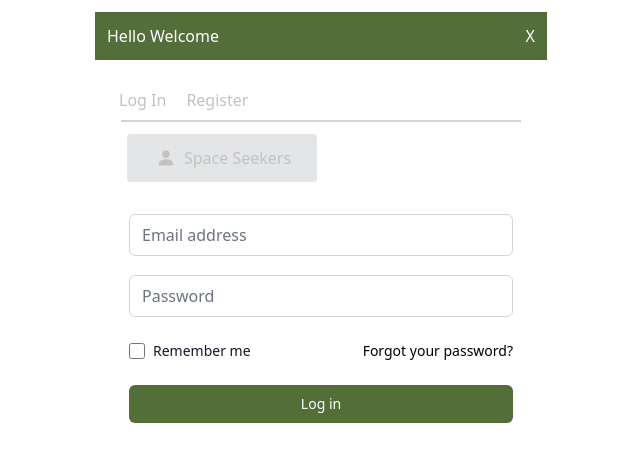
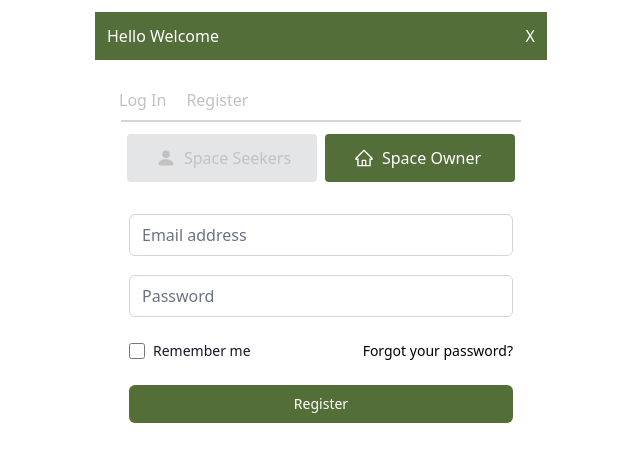
Before and after one commit to patrick-hub/warehouzit, a Next.js app: page /signin in a window 1280 px wide. Shown: the top 462 px of the page, without its empty margins (319-959 px from the left). Built offline with nearby package versions, Linux system fonts and the light colour scheme.

Commit message:
form validation

```diff
--- /dev/null
+++ b/app/components/Loader.jsx
@@ -0,0 +1,7 @@
+export default function Loader() {
+	return (
+		<div className="loader">
+			<p>Loading</p>
+		</div>
+	);
+}
--- a/app/forms/formAction.jsx
+++ b/app/forms/formAction.jsx
@@ -1,24 +1,22 @@
 export default function FormAction({
 	handleSubmit,
-    type='Button',
-    action='submit',
-    text
-}){
-    return(
+	type = "Button",
+	action = "submit",
+	text,
+	isLoading,
+}) {
+	return (
 		<>
-        {
-            type==='Button' ?
+			{type === "Button" ? (
 				<button
 					type={action}
 					className="group relative w-full flex justify-center py-2 px-4 border border-transparent text-sm font-medium rounded-md text-white bg-[#546e38] hover:bg-lime-900 focus:outline-none focus:ring-offset-2 focus:ring-lime-500 mt-10"
-                onSubmit={handleSubmit}
-            >
-
-                {text}
+					onClick={handleSubmit}>
+					{isLoading ? "Loading" : 'Register'}
 				</button>
-            :
+			) : (
 				<></>
+			)}
+		</>
+	);
 }
-        </>
-    )
-}
--- a/app/layout.js
+++ b/app/layout.js
@@ -40,7 +40,7 @@ export default function RootLayout({ children }) {
 						{<BsFillPersonFill style={{ width: "30px", height: "20px" }} />}
 						Space Seekers
 					</Button>
-					<Button
+					<Button className={styles.owner}
 						style={{
 							display: "flex",
 							alignItems: "center",
--- a/app/signup/page.jsx
+++ b/app/signup/page.jsx
@@ -5,6 +5,8 @@ import FormAction from "../forms/formAction";
 import Terms from "../forms/terms";
 import Input from "../components/Input";
 import axios from "../api/axios";
+import 'react-toastify/dist/ReactToastify.css'
+import {toast, ToastContainer } from 'react-toastify'
 
 const regApi = "https://warehouzitserver.onrender.com/api/v1/auth/register";
 const fields = signupFields;
@@ -14,7 +16,7 @@ fields.forEach((field) => (fieldsState[field.id] = ""));
 
 export default function Signup() {
 	const [signupState, setSignupState] = useState(fieldsState);
-    const [error, setError] = useState(null);
+    const [isLoading, setIsLoading] = useState(false)
 
 
 	const handleChange = (e) =>
@@ -22,7 +24,11 @@ export default function Signup() {
 
         const handleSubmit = async (e) => {
             e.preventDefault();
+            setIsLoading(true)
             await register();
+            setIsLoading(false)
+            setSignupState(fieldsState)
+
           };
 
 
@@ -33,11 +39,14 @@ export default function Signup() {
                   "Content-Type": "application/json",
                 },
               });
-              const data = await response.json();
+              const data = await response.data
               console.log(data);
+              toast.success('You have successfully registered')
             } catch (error) {
               console.error(error);
+              toast.error('Some error has occured')
               setError("An error occurred while registering. Please try again later.");
+
             }
           }
 
@@ -59,9 +68,10 @@ export default function Signup() {
 					/>
 				))}
 				<Terms />
-				<FormAction handleSubmit={handleSubmit} text="Register" />
+				{<FormAction handleSubmit={handleSubmit} isLoading={isLoading}  text={"Register"} />}
+                <ToastContainer />
+
 			</div>
-            <div>{error && <p className="text-red-500">{error}</p>}</div>
 		</form>
 	);
 }
--- a/app/styles/Layout.module.css
+++ b/app/styles/Layout.module.css
@@ -1,9 +1,8 @@
-.logRegButton:active,
-.logRegButton:hover,
-.logRegButton:focus {
-	/* text-decoration: underline; */
+.logRegButton a:hover,
+.logRegButton a:active,
+.logRegButton a:focus {
+  color: #536e38;
 }
-
 .spaceseekers Button {
 	width: 190px;
 	height: 48px;
@@ -11,3 +10,7 @@
 	padding: 8px, 35px, 8px, 35px;
 
 }
+
+.owner {
+    background:#536e38 !important
+}
--- a/package.json
+++ b/package.json
@@ -19,6 +19,7 @@
     "react": "18.2.0",
     "react-dom": "18.2.0",
     "react-icons": "^4.10.1",
+    "react-toastify": "^9.1.3",
     "tailwindcss": "3.3.3"
   },
   "devDependencies": {
```
Also changed, not shown: 1 other file (tests, documents, lock files or other folders). Lines whose indentation alone changed are shown as unchanged.
